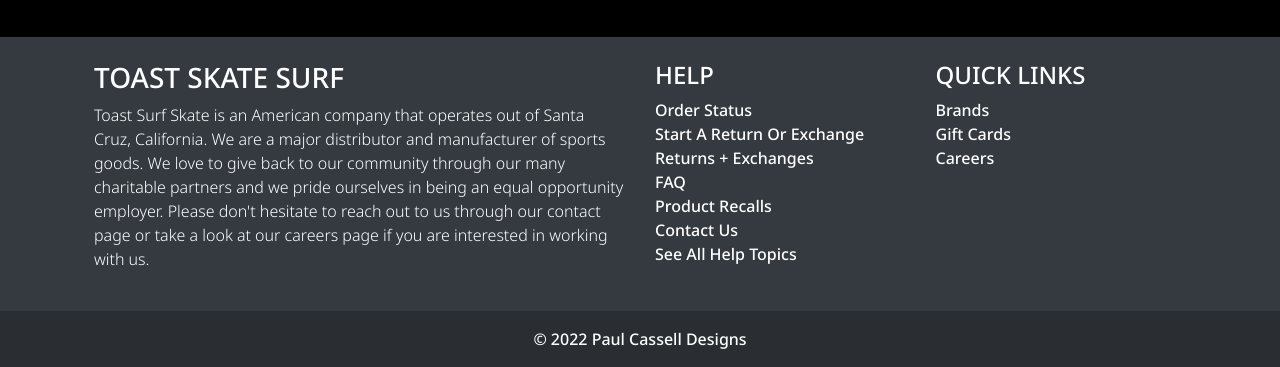
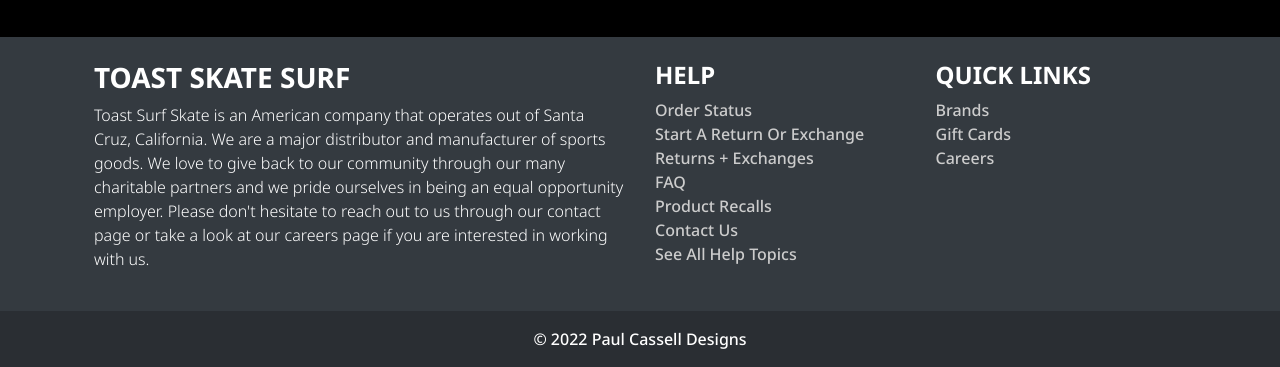
Before and after one commit to pcassell53/Toast-Skate-Surf-Landing-Page, a plain HTML site: page index.html in a window 1280 px wide. Shown: the part 1083-1450 px from the top of the page. Drawn offline with nearby package versions, Linux system fonts and the light colour scheme.

Commit message:
Updates to CSS
I made some minor updates to the links' CSS in the header and footer.

```diff
--- a/CSS/toastSkateSurf.css
+++ b/CSS/toastSkateSurf.css
@@ -1,16 +1,20 @@
 body {
     font-family: 'Noto Sans', sans-serif;
 }
+
 .socialmediaBarFacebook {
     color: #fff;
 }
+
 .socialmediaBarTwitter {
     color: #fff;
 }
+
 .socialmediaBarInstagram {
     color: #fff;
 }
-@media (min-width:992px){
+
+@media (min-width:992px) {
     .socialmediabarLink {
         width: 80px;
         height: 80px;
@@ -29,7 +33,8 @@
         margin-right: 1em;
     }
 }
-@media (max-width:991px){
+
+@media (max-width:991px) {
     .socialmediabarLink {
         width: 60px;
         height: 60px;
@@ -48,12 +53,15 @@
         margin-right: .5em;
     }
 }
-.socialmediabarLink:hover{
+
+.socialmediabarLink:hover {
     background: #FFB627;
 }
+
 .navbar-light .navbar-toggler {
-border-color:  rgba(0,0,0,0);
+    border-color: rgba(0, 0, 0, 0);
 }
+
 .menu-btn {
     position: relative;
     display: flex;
@@ -65,6 +73,7 @@
     transition: all .5s ease-in-out;
     border: 3px solid #fff;
 }
+
 .menu-btn__burger {
     width: 50px;
     height: 6px;
@@ -72,6 +81,7 @@
     border-radius: 5px;
     transition: all .5s ease-in-out;
 }
+
 .menu-btn__burger::before,
 .menu-btn__burger::after {
     content: '';
@@ -82,33 +92,61 @@
     border-radius: 5px;
     transition: all .5s ease-in-out;
 }
+
 .menu-btn__burger::before {
     transform: translateY(-16px);
 }
+
 .menu-btn__burger::after {
     transform: translateY(16px);
 }
+
 /* ANIMATION */
 .menu-btn.open .menu-btn__burger {
     transform: translateX(-50px);
     background: transparent;
     box-shadow: none;
 }
+
 .menu-btn.open .menu-btn__burger::before {
     transform: rotate(45deg) translate(35px, -35px);
 }
+
 .menu-btn.open .menu-btn__burger::after {
     transform: rotate(-45deg) translate(35px, 35px);
 }
+
 #mainNavbar {
     background: #fff;
 }
+
 #mainNavbar a {
     color: #000;
+    transition: 0.3s;
+    font-weight: bold;
 }
+
+#mainNavbar a:hover {
+    color: #7F7F7F;
+}
+
 #toastLogo {
     width: 100px;
 }
+
 .bannerSec {
     margin-top: 5em;
 }
+
+a.footerLinks {
+	color: #CCCCCC!important;
+	transition: 0.3s;
+}
+
+a.footerLinks:hover {
+    color: #ffffff!important;
+    text-decoration: none;
+}
+.text-bold {
+	font-weight: bold;
+}
--- a/index.html
+++ b/index.html
@@ -1,5 +1,6 @@
 <!DOCTYPE html>
 <html>
+
 <head>
     <title>Toast Skate Surf Landing Page</title>
     <meta name="viewport" content="width=device-width, initial-scale=1, shrink-to-fit=no">
@@ -11,11 +12,12 @@
     <link rel="stylesheet" href="https://cdnjs.cloudflare.com/ajax/libs/font-awesome/4.7.0/css/font-awesome.min.css">
     <script defer src="https://use.fontawesome.com/releases/v5.12.0/js/all.js"></script>
     <script defer src="https://use.fontawesome.com/releases/v5.12.0/js/v4-shims.js"></script>
-        <link rel="stylesheet" type="text/css" href="slick/slick.css"/>
-        <link rel="stylesheet" type="text/css" href="slick/slick-theme.css"/>
+    <link rel="stylesheet" type="text/css" href="slick/slick.css" />
+    <link rel="stylesheet" type="text/css" href="slick/slick-theme.css" />
     <link rel="icon" type="image/png" href="Images/Toast Skate Surf Fonticon Logo.png" />
     <link rel="stylesheet" type="text/css" href="CSS/toastSkateSurf.css">
 </head>
+
 <body>
     <section class="container-fluid">
         <nav class="navbar fixed-top navbar-light navbar-expand-lg" id="mainNavbar">
@@ -107,29 +109,11 @@
             <!-- Section: Social media -->
             <section>
                 <!-- Facebook -->
-                    <a
-                        class="btn btn-link btn-floating btn-lg text-dark m-3 socialmediabarLink"
-                        href="#!"
-                        role="button"
-                        data-mdb-ripple-color="dark"
-                        ><i class="fab fa-facebook-f socialmediaBarFacebook"></i
-                    ></a>
+                <a class="btn btn-link btn-floating btn-lg text-dark m-3 socialmediabarLink" href="#!" role="button" data-mdb-ripple-color="dark"><i class="fab fa-facebook-f socialmediaBarFacebook"></i></a>
                 <!-- Twitter -->
-                    <a
-                        class="btn btn-link btn-floating btn-lg text-dark m-3 socialmediabarLink"
-                        href="#!"
-                        role="button"
-                        data-mdb-ripple-color="dark"
-                        ><i class="fab fa-twitter socialmediaBarTwitter"></i
-                    ></a>
+                <a class="btn btn-link btn-floating btn-lg text-dark m-3 socialmediabarLink" href="#!" role="button" data-mdb-ripple-color="dark"><i class="fab fa-twitter socialmediaBarTwitter"></i></a>
                 <!-- Instagram -->
-                    <a
-                        class="btn btn-link btn-floating btn-lg text-dark m-3 socialmediabarLink"
-                        href="#!"
-                        role="button"
-                        data-mdb-ripple-color="dark"
-                        ><i class="fab fa-instagram socialmediaBarInstagram"></i
-                    ></a>
+                <a class="btn btn-link btn-floating btn-lg text-dark m-3 socialmediabarLink" href="#!" role="button" data-mdb-ripple-color="dark"><i class="fab fa-instagram socialmediaBarInstagram"></i></a>
             </section>
             <!-- Section: Social media -->
         </div>
@@ -143,7 +127,7 @@
                 <div class="row">
                     <!--Grid column-->
                     <div class="col-lg-6 col-md-12 mb-4 mb-md-0">
-                            <h3 class="text-uppercase">Toast Skate Surf</h3>
+                        <h3 class="text-uppercase text-bold">Toast Skate Surf</h3>
                         <p style="font-weight: lighter;">
                             Toast Surf Skate is an American company that operates out of Santa Cruz, California. We are a major distributor and manufacturer of sports goods. We love to give back to our community through our many charitable partners and we pride ourselves in being an equal opportunity employer. Please don't hesitate to reach out to us through our contact page or take a look at our careers page if you are interested in working with us.
                         </p>
@@ -151,44 +135,44 @@
                     <!--Grid column-->
                     <!--Grid column-->
                     <div class="col-lg-3 col-md-6 mb-4 mb-md-0">
-                            <h4 class="text-uppercase">Help</h4>
+                        <h4 class="text-uppercase text-bold">Help</h4>
                         <ul class="list-unstyled mb-0">
                             <li>
-                                    <a href="#!" class="text-white">Order Status</a>
+                                <a href="#" class="text-white footerLinks">Order Status</a>
                             </li>
                             <li>
-                                    <a href="#!" class="text-white">Start A Return Or Exchange</a>
+                                <a href="#" class="text-white footerLinks">Start A Return Or Exchange</a>
                             </li>
                             <li>
-                                    <a href="#!" class="text-white">Returns + Exchanges</a>
+                                <a href="#" class="text-white footerLinks">Returns + Exchanges</a>
                             </li>
                             <li>
-                                    <a href="#!" class="text-white">FAQ</a>
+                                <a href="#" class="text-white footerLinks">FAQ</a>
                             </li>
                             <li>
-                                    <a href="#!" class="text-white">Product Recalls</a>
+                                <a href="#" class="text-white footerLinks">Product Recalls</a>
                             </li>
                             <li>
-                                    <a href="#!" class="text-white">Contact Us</a>
+                                <a href="#" class="text-white footerLinks">Contact Us</a>
                             </li>
                             <li>
-                                    <a href="#!" class="text-white">See All Help Topics</a>
+                                <a href="#" class="text-white footerLinks">See All Help Topics</a>
                             </li>
                         </ul>
                     </div>
                     <!--Grid column-->
                     <!--Grid column-->
                     <div class="col-lg-3 col-md-6 mb-4 mb-md-0">
-                            <h4 class="text-uppercase ">Quick Links</h4>
+                        <h4 class="text-uppercase text-bold">Quick Links</h4>
                         <ul class="list-unstyled mb-0">
                             <li>
-                                    <a href="#!" class="text-white">Brands</a>
+                                <a href="#!" class="text-white footerLinks">Brands</a>
                             </li>
                             <li>
-                                    <a href="#!" class="text-white">Gift Cards</a>
+                                <a href="#!" class="text-white footerLinks">Gift Cards</a>
                             </li>
                             <li>
-                                    <a href="#!" class="text-white">Careers</a>
+                                <a href="#!" class="text-white footerLinks">Careers</a>
                             </li>
                         </ul>
                     </div>
@@ -206,18 +190,16 @@
         <!-- Footer -->
     </section>
     <script src="https://unpkg.com/aos@2.3.1/dist/aos.js"></script>
-        <script src="https://code.jquery.com/jquery-3.3.1.slim.min.js"
-        integrity="sha384-q8i/X+965DzO0rT7abK41JStQIAqVgRVzpbzo5smXKp4YfRvH+8abtTE1Pi6jizo" crossorigin="anonymous">
+    <script src="https://code.jquery.com/jquery-3.3.1.slim.min.js" integrity="sha384-q8i/X+965DzO0rT7abK41JStQIAqVgRVzpbzo5smXKp4YfRvH+8abtTE1Pi6jizo" crossorigin="anonymous">
     </script>
-        <script src="https://cdnjs.cloudflare.com/ajax/libs/popper.js/1.14.7/umd/popper.min.js"
-        integrity="sha384-UO2eT0CpHqdSJQ6hJty5KVphtPhzWj9WO1clHTMGa3JDZwrnQq4sF86dIHNDz0W1" crossorigin="anonymous">
+    <script src="https://cdnjs.cloudflare.com/ajax/libs/popper.js/1.14.7/umd/popper.min.js" integrity="sha384-UO2eT0CpHqdSJQ6hJty5KVphtPhzWj9WO1clHTMGa3JDZwrnQq4sF86dIHNDz0W1" crossorigin="anonymous">
     </script>
-        <script src="https://stackpath.bootstrapcdn.com/bootstrap/4.3.1/js/bootstrap.min.js"
-        integrity="sha384-JjSmVgyd0p3pXB1rRibZUAYoIIy6OrQ6VrjIEaFf/nJGzIxFDsf4x0xIM+B07jRM" crossorigin="anonymous">
+    <script src="https://stackpath.bootstrapcdn.com/bootstrap/4.3.1/js/bootstrap.min.js" integrity="sha384-JjSmVgyd0p3pXB1rRibZUAYoIIy6OrQ6VrjIEaFf/nJGzIxFDsf4x0xIM+B07jRM" crossorigin="anonymous">
     </script>
     <script type="text/javascript" src="//code.jquery.com/jquery-1.11.0.min.js"></script>
     <script type="text/javascript" src="//code.jquery.com/jquery-migrate-1.2.1.min.js"></script>
     <script type="text/javascript" src="slick/slick.min.js"></script>
     <script src="JS/toastSkateSurf.js"></script>
 </body>
+
 </html>
```
Lines whose indentation alone changed are shown as unchanged.
